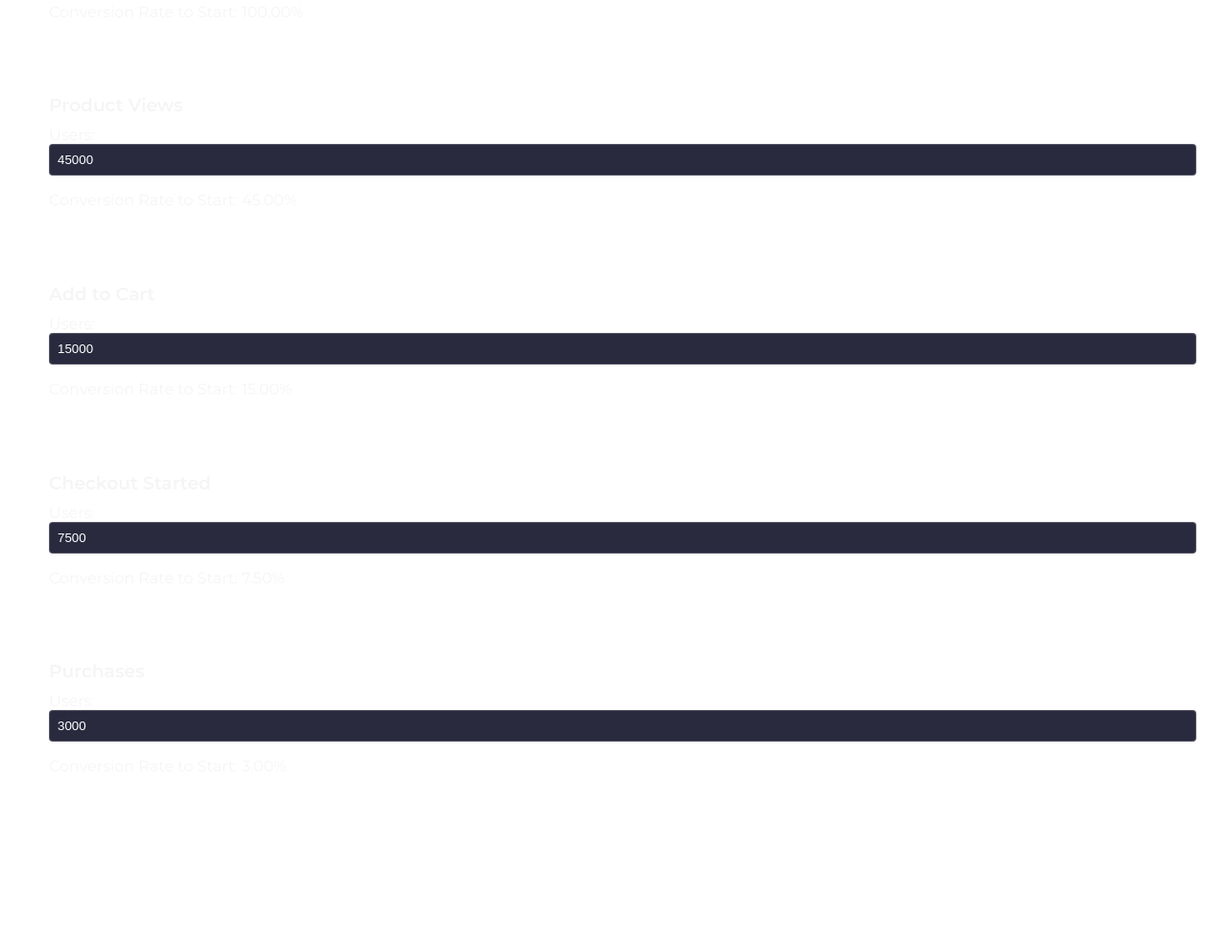
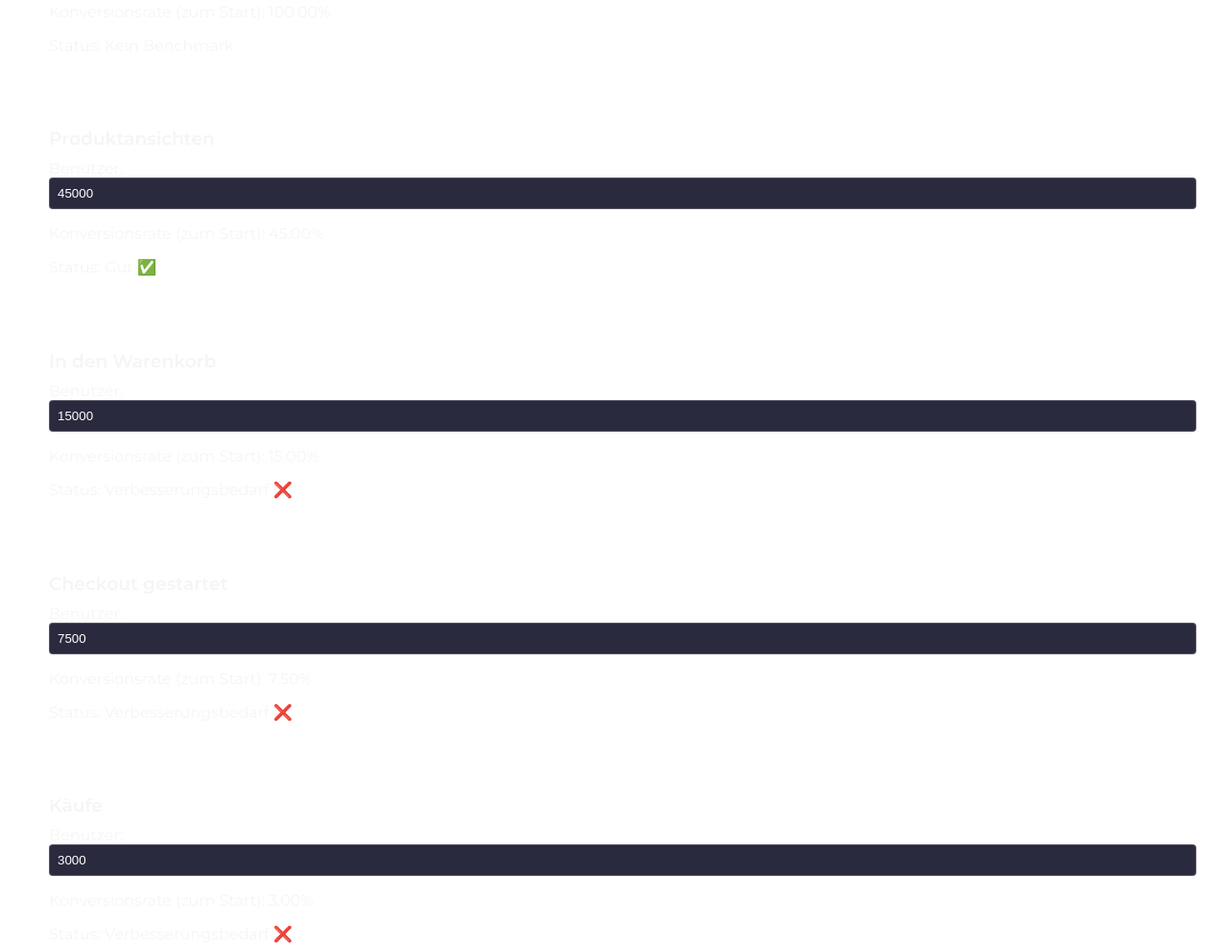
Before and after one commit to LLDanielNeufeld/FunnelRechner, a plain HTML site: page index.html in a window 1280 px wide. Shown: the part 898-1884 px from the top of the page at 96% size. Before the commit the page ends 1773 px from the top, so only its background shows below. Drawn offline with nearby package versions, Linux system fonts and the light colour scheme.

Commit message:
Update index.html

```diff
--- a/index.html
+++ b/index.html
@@ -1,7 +1,7 @@
 <!DOCTYPE html>
 <html>
 <head>
-    <title>Funnel Analytics</title>
+    <title>Trichteranalyse</title>
     <script src="https://cdn.jsdelivr.net/npm/chart.js"></script>
     <link href="https://fonts.googleapis.com/css2?family=Montserrat:wght@400;600&display=swap" rel="stylesheet">
     <style>
@@ -68,12 +68,12 @@
 </head>
 <body>
     <div id="funnel-container">
-        <h2>Ecommerce Funnel Analysis</h2>
+        <h2>Ecommerce Trichteranalyse</h2>
         <table id="summary-table">
             <thead>
                 <tr>
-                    <th>Stage</th>
-                    <th>Conversion Rate (to Start)</th>
+                    <th>Stufe</th>
+                    <th>Konversionsrate (zum Start)</th>
                 </tr>
             </thead>
             <tbody></tbody>
@@ -84,19 +84,32 @@
 
     <script>
         const stages = [
-            { name: 'Page Views', users: 100000 },
-            { name: 'Product Views', users: 45000 },
-            { name: 'Add to Cart', users: 15000 },
-            { name: 'Checkout Started', users: 7500 },
-            { name: 'Purchases', users: 3000 }
+            { name: 'Seitenaufrufe', users: 100000 },
+            { name: 'Produktansichten', users: 45000 },
+            { name: 'In den Warenkorb', users: 15000 },
+            { name: 'Checkout gestartet', users: 7500 },
+            { name: 'Käufe', users: 3000 }
         ];
 
         const benchmarks = {
-            'Product Views': { good: 45, average: 35 },
-            'Add to Cart': { good: 35, average: 25 },
-            'Checkout Started': { good: 65, average: 45 },
-            'Purchases': { good: 45, average: 25 }
+            'Produktansichten': { good: 45, average: 35 },
+            'In den Warenkorb': { good: 35, average: 25 },
+            'Checkout gestartet': { good: 65, average: 45 },
+            'Käufe': { good: 45, average: 25 }
         };
+
+        function getHealthStatus(stageName, conversionRate) {
+            const benchmark = benchmarks[stageName];
+            if (!benchmark) return 'Kein Benchmark';
+
+            if (conversionRate >= benchmark.good) {
+                return 'Gut ✅';
+            } else if (conversionRate >= benchmark.average) {
+                return 'Durchschnittlich ⚠️';
+            } else {
+                return 'Verbesserungsbedarf ❌';
+            }
+        }
 
         function updateChart() {
             const labels = stages.map(stage => stage.name);
@@ -105,7 +118,7 @@
             const data = {
                 labels: labels,
                 datasets: [{
-                    label: 'Users',
+                    label: 'Benutzer',
                     data: dataValues,
                     backgroundColor: '#3b82f6',
                 }]
@@ -162,17 +175,19 @@
         function updateMetrics() {
             const metricsHtml = stages.map((stage, index) => {
                 const conversionRateToStart = ((stage.users / stages[0].users) * 100).toFixed(2);
+                const status = getHealthStatus(stage.name, conversionRateToStart);
 
                 return `
                     <div class="stage-container">
                         <h3>${stage.name}</h3>
-                        <label for="users-${index}">Users:</label>
+                        <label for="users-${index}">Benutzer:</label>
                         <input
                             id="users-${index}"
                             type="number"
                             value="${stage.users}"
                             onchange="updateStage(${index}, this.value)" />
-                        <p>Conversion Rate to Start: ${conversionRateToStart}%</p>
+                        <p>Konversionsrate (zum Start): ${conversionRateToStart}%</p>
+                        <p>Status: ${status}</p>
                     </div>
                 `;
             }).join('');
```
